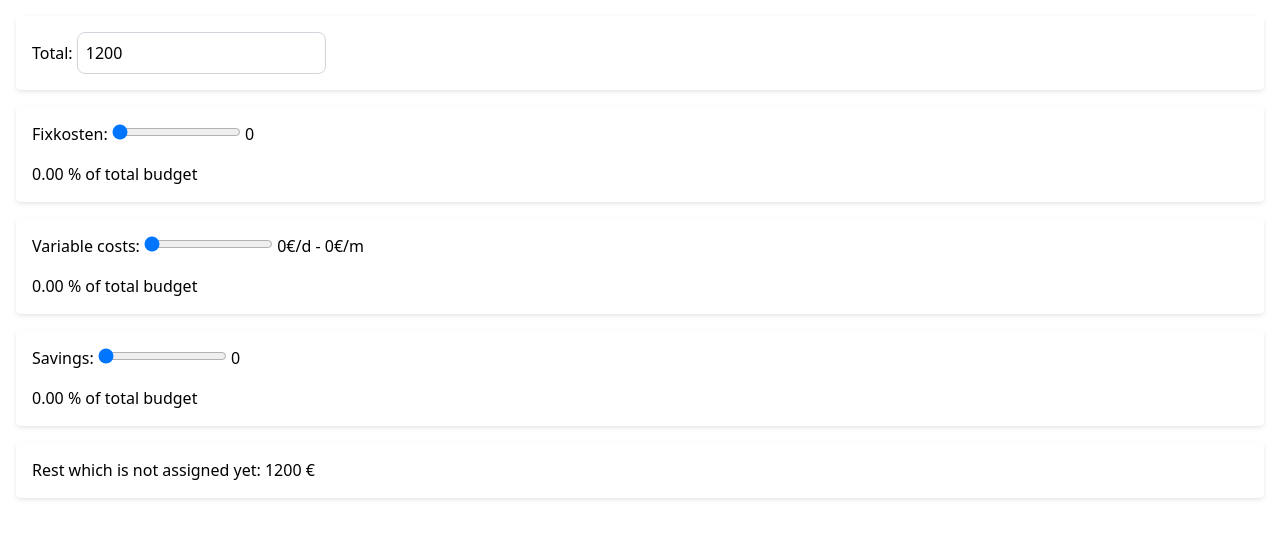
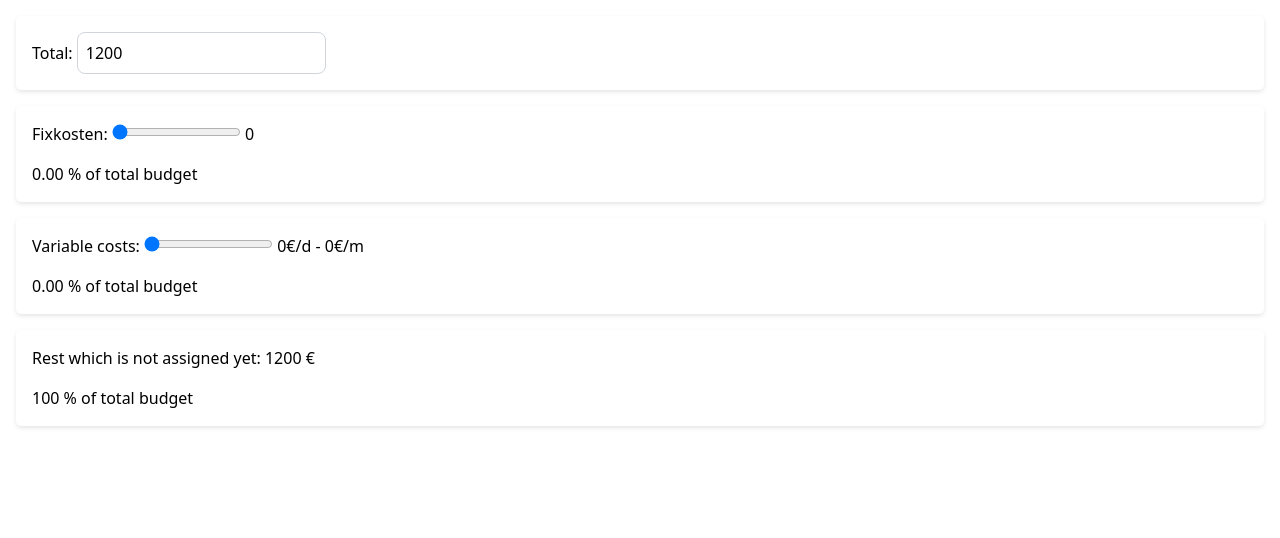
Before and after one commit to WendtOle/budgetier, a SvelteKit app: page / in a window 1280 px wide. Shown: the top 538 px of the page. Built offline with nearby package versions, Linux system fonts and the light colour scheme.

Commit message:
Remove savings
Rest is basically what is left over for savings

```diff
--- a/src/routes/+page.svelte
+++ b/src/routes/+page.svelte
@@ -8,9 +8,7 @@
 		dailySpendingBudget,
 		maxDailySpendingBudget,
 		monthlySpendingBudget,
-		rest,
-		savings,
-		maxSavings
+		rest
 	} from '../store';
 </script>
 
@@ -52,12 +50,7 @@
 		{/if}
 	</Card>
 	<Card>
-		<Slider value={savings} label="Savings" max={$maxSavings} />
-		{#if $total !== 0}
-			<span>{(($savings / $total) * 100).toPrecision(3)} % of total budget</span>
-		{/if}
-	</Card>
-	<Card>
-		<span>Rest which is not assigned yet: {$rest} €</span>
+		<span>Rest which is not assigned yet: {$rest} € </span>
+		<span>{(($rest / $total) * 100).toPrecision(3)} % of total budget</span>
 	</Card>
 </div>
--- a/src/store.ts
+++ b/src/store.ts
@@ -14,14 +14,9 @@ export const monthlySpendingBudget = derived(
 export const maxDailySpendingBudget = derived([total, fixCosts], ([$total, $fixCosts]) =>
 	Math.round(($total - $fixCosts) / DAYS_IN_MONTH)
 );
-export const savings = persistedWritable('savings', 0);
-export const maxSavings = derived(
+export const rest = derived(
 	[total, fixCosts, monthlySpendingBudget],
 	([$total, $fixCosts, $variableCosts]) => $total - $fixCosts - $variableCosts
-);
-export const rest = derived(
-	[total, fixCosts, monthlySpendingBudget, savings],
-	([$total, $fixCosts, $variableCosts, $savings]) => $total - $fixCosts - $variableCosts - $savings
 );
 
 maxFixedCosts.subscribe((max) => {
@@ -33,7 +28,3 @@ maxDailySpendingBudget.subscribe((max) => {
 		currentDailySpendingBudget > max ? max : currentDailySpendingBudget
 	);
 });
-
-maxSavings.subscribe((max) => {
-	savings.update((currentSavings) => (currentSavings > max ? max : currentSavings));
-});
```
